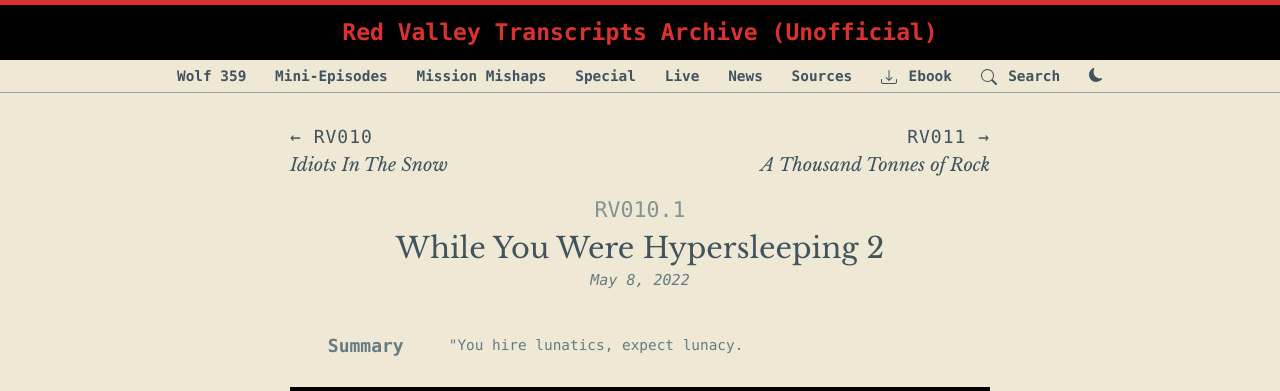
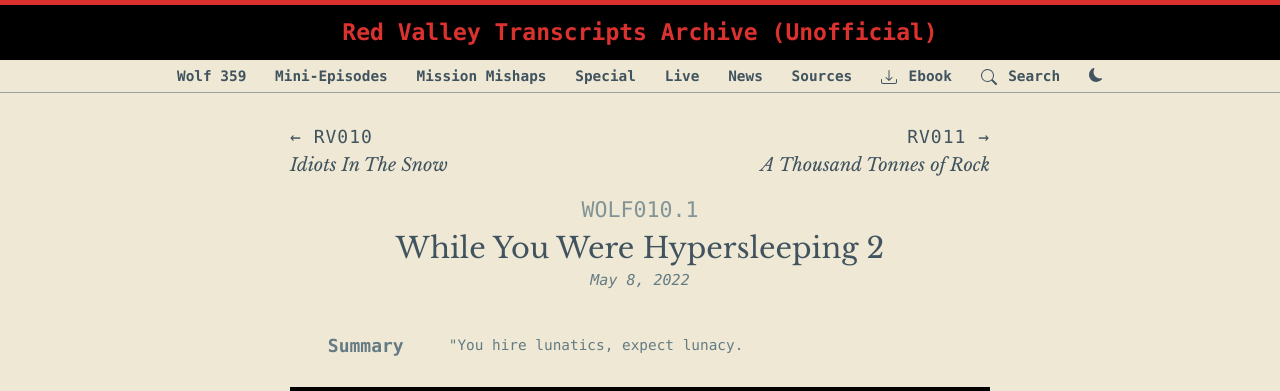
Before and after one commit to spooky-james/unofficial-wolf-359-transcripts, a Jekyll site: the page built from _posts/2022-05-08-010.1.md, in a window 1280 px wide and 900 px high. Shown: the top 391 px of the window. Built offline with Jekyll 4.4.1, drawn with Linux system fonts in a browser that asks for light colours.

Commit message:
Update post-header.html

```diff
--- a/_includes/post-header.html
+++ b/_includes/post-header.html
@@ -3,7 +3,7 @@
 {% include post-nav.html %}
 
 <div class="post-subtitle">
-  <div class="post-episode-number">RV{{page.episode_number}}</div>
+  <div class="post-episode-number">WOLF{{page.episode_number}}</div>
   {%- if page.case_number %}
   <div class="divider"> - </div>
   <div class="post-case-number">#{{page.case_number}}</div>
```
